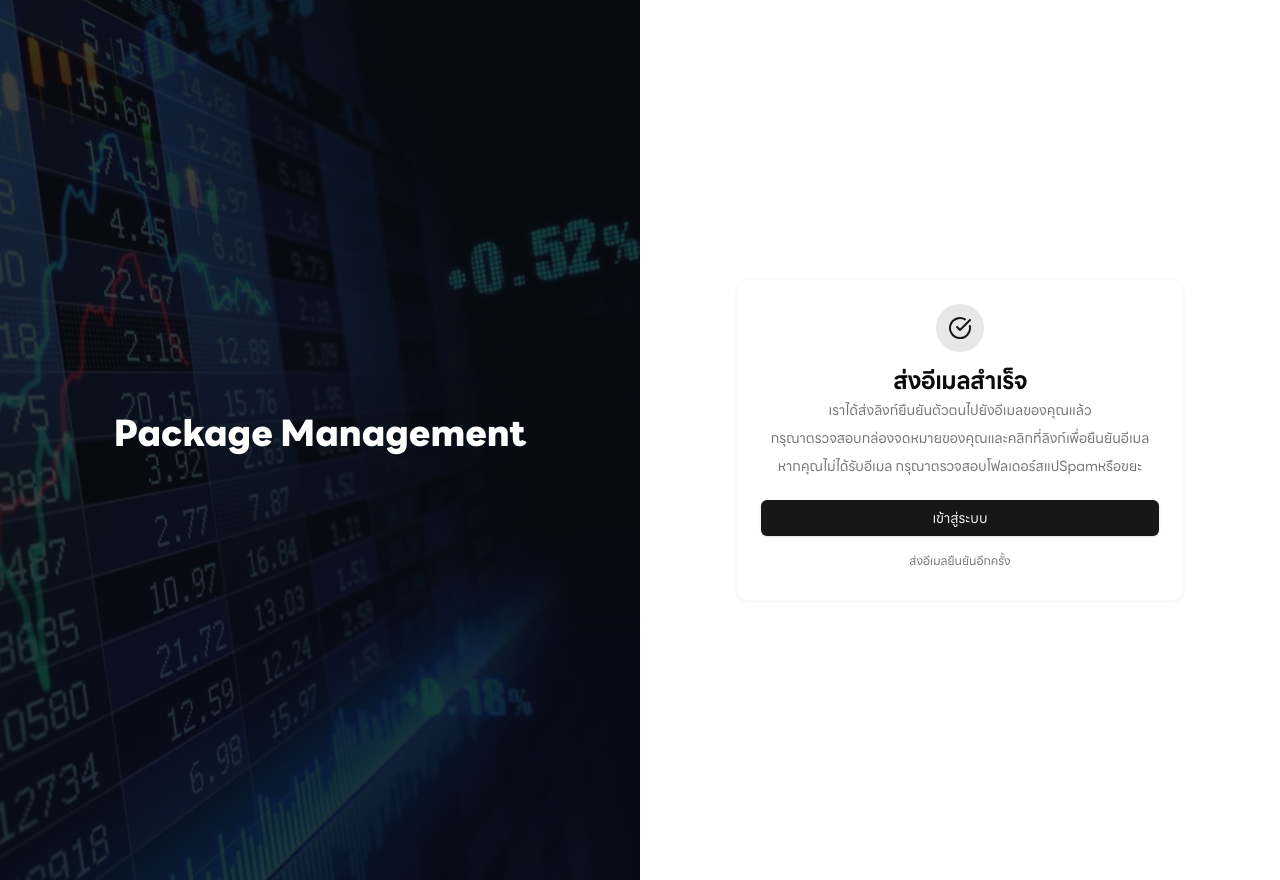
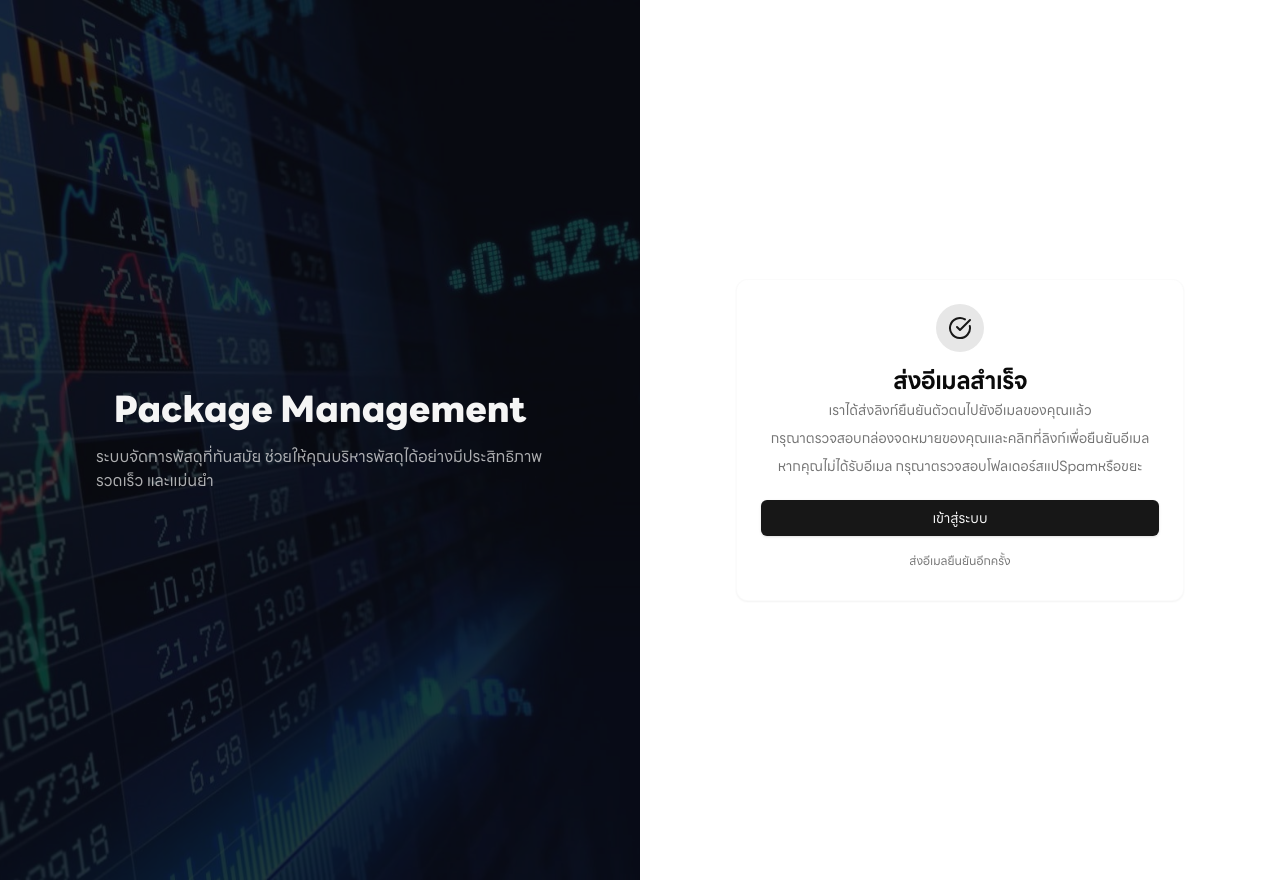
Before and after one commit to SURAPATWONGSRI/package-manement, a Next.js app: page /verify/success in a window 1280 px wide. Built offline with nearby package versions, Linux system fonts and the light colour scheme.

Commit message:
no message

```diff
--- a/app/(auth)/layout.tsx
+++ b/app/(auth)/layout.tsx
@@ -5,36 +5,31 @@ interface AuthLayoutProps {
   children: ReactNode;
 }
 
-// export const metadata: Metadata = {
-//   title: "AuthLayout",
-//   description: "Generated by create next app",
-// };
-
 export default function AuthLayout({ children }: AuthLayoutProps) {
   return (
     <div className="min-h-screen flex flex-col md:flex-row">
       {/* ส่วนด้านซ้าย: รูปภาพหรือ banner */}
-      <div className="hidden md:flex md:w-1/2 bg-foreground relative">
+      <div className="hidden md:flex md:w-1/2 bg-foreground relative ">
         <Image
           src="/assets/images/bg.jpg"
           fill
           alt="Background Image"
-          className="object-cover opacity-20 "
+          className="object-cover opacity-20  "
           priority
         />
         <div className="absolute inset-0 flex items-center justify-center p-10 flex-col z-10">
-          <h1 className="text-4xl font-bold text-white mb-4">
+          <h1 className="text-4xl font-bold text-secondary mb-4">
             Package Management
           </h1>
-          {/* <p className="text-muted-foreground text-center max-w-md">
+          <p className="text-secondary/70  max-w-md">
             ระบบจัดการพัสดุที่ทันสมัย ช่วยให้คุณบริหารพัสดุได้อย่างมีประสิทธิภาพ
             รวดเร็ว และแม่นยำ
-          </p> */}
+          </p>
         </div>
       </div>
 
       {/* ส่วนด้านขวา: แบบฟอร์ม authentication */}
-      <div className="flex-1 flex items-center justify-center p-6 md:p-10 bg-background">
+      <div className="flex-1 flex items-center  justify-center p-6 md:p-10 bg-background">
         <div className="w-full max-w-md">
           {/* แบบฟอร์ม (children) */}
           {children}
```
